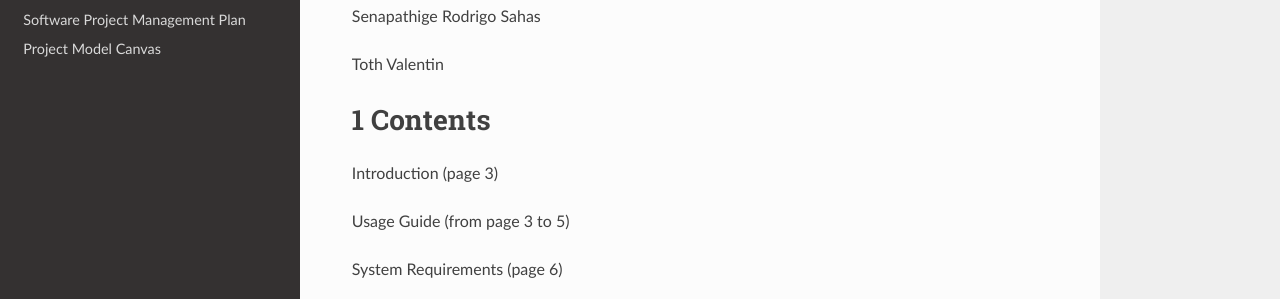
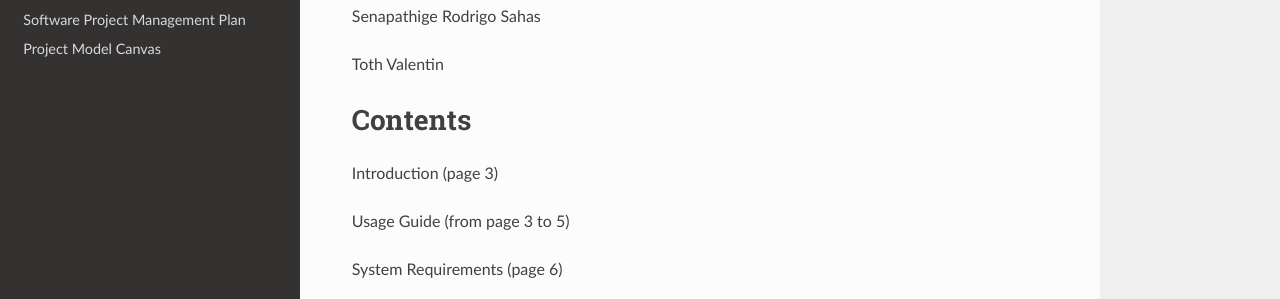
Before and after one commit to sabrinaer2001/Client, an MkDocs documentation site: the page built from docs/User-Guide.md, in a window 1280 px wide and 900 px high, scrolled down 310 px. Shown: the part 159-458 px from the top of the window. Built offline with MkDocs 1.6.1, drawn with Linux system fonts in a browser that asks for light colours; nearby versions of some CDN libraries.

Commit message:
Update User-Guide.md

```diff
--- a/docs/User-Guide.md
+++ b/docs/User-Guide.md
@@ -24,7 +24,7 @@ Senapathige Rodrigo Sahas
 
 Toth Valentin
 
-# 1 Contents
+# Contents
 
  Introduction        (page 3)
 
```
